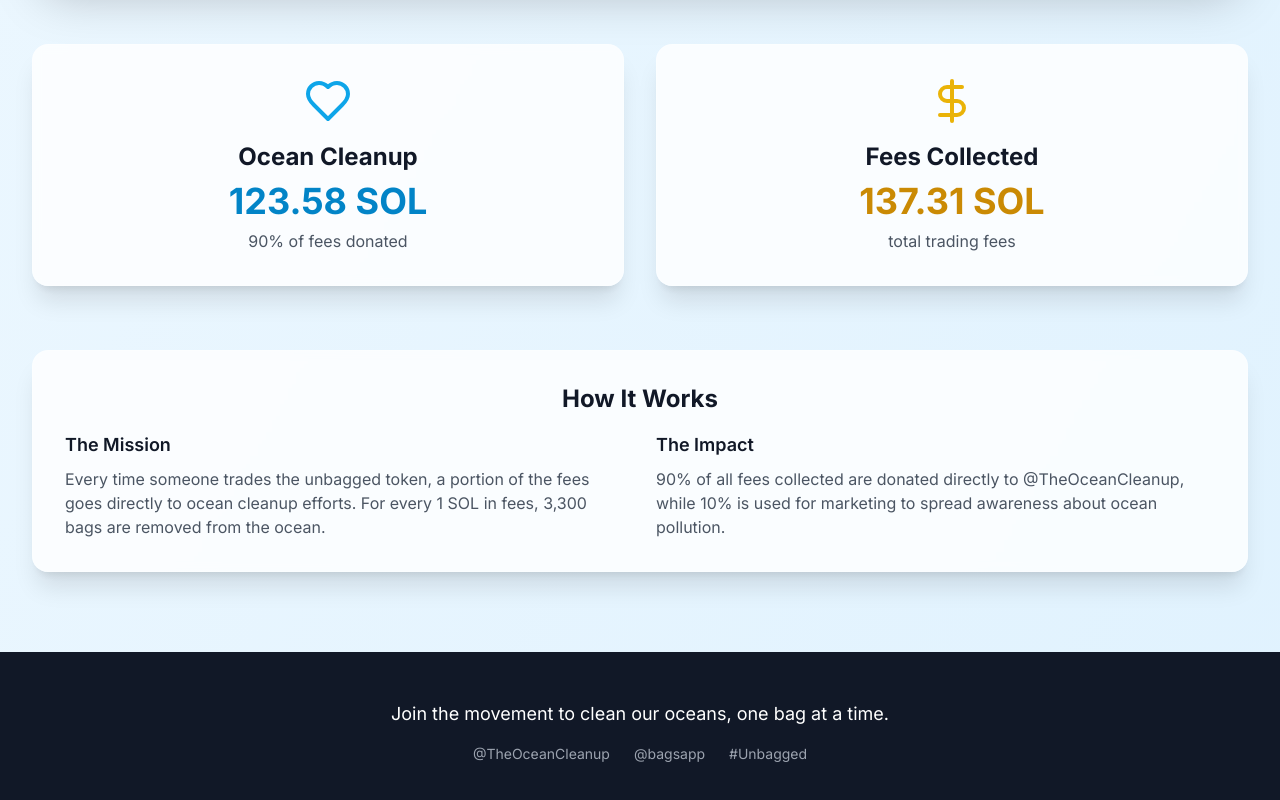
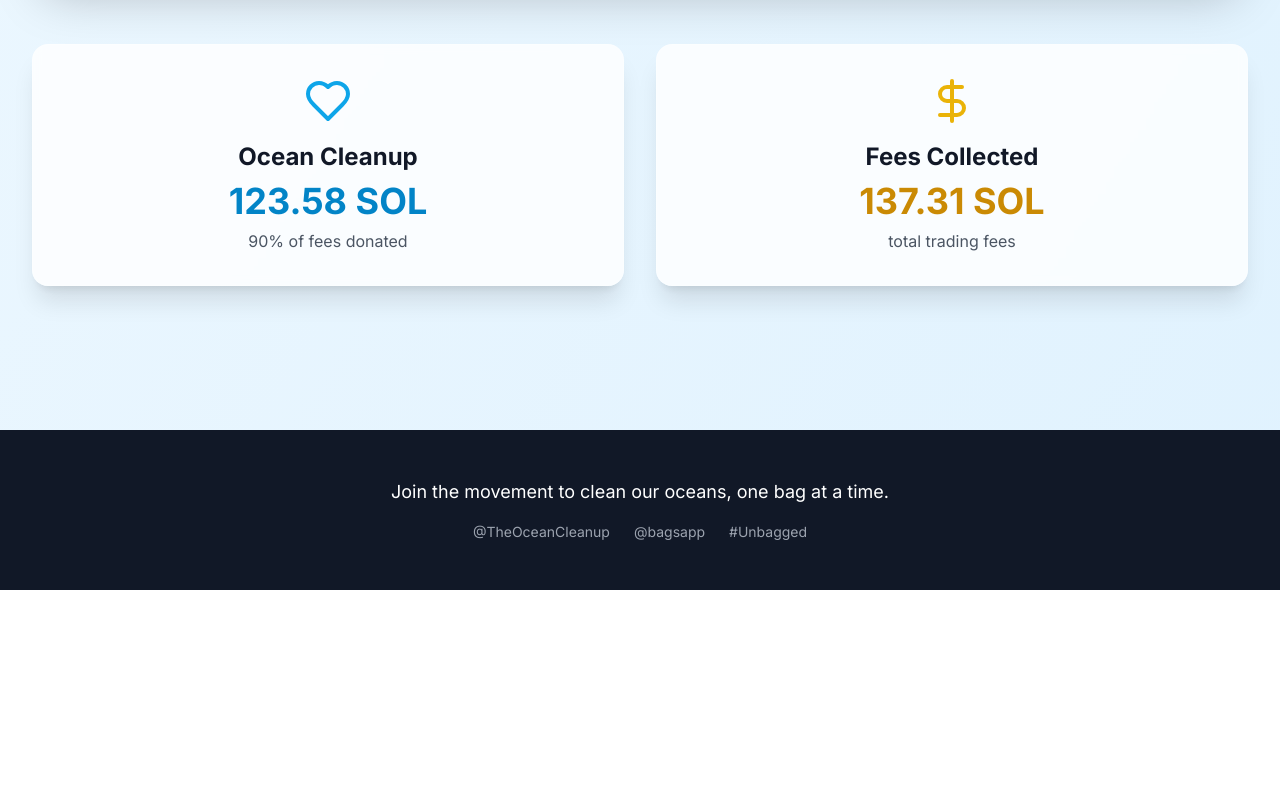
Before and after one commit to cougtrades/unbagged, a Next.js app: page / in a window 1280 px wide. Shown: the part 1446-2246 px from the top of the page. After the commit the page ends 2036 px from the top, so only its background shows below. Built offline with nearby package versions, Linux system fonts and the light colour scheme.

Commit message:
Remove 'How It Works' section from main page

```diff
--- a/app/page.tsx
+++ b/app/page.tsx
@@ -273,33 +273,7 @@
 
         </div>
 
-        {/* Additional Info */}
-        <motion.div
-          initial={{ opacity: 0, y: 20 }}
-          animate={{ opacity: 1, y: 0 }}
-          transition={{ delay: 0.7 }}
-          className="text-center"
-        >
-          <div className="bg-white/80 backdrop-blur-sm rounded-2xl p-8 shadow-xl border border-white/20">
-            <h3 className="text-2xl font-bold text-gray-900 mb-4">How It Works</h3>
-            <div className="grid grid-cols-1 md:grid-cols-2 gap-8 text-left">
-              <div>
-                <h4 className="text-lg font-semibold text-gray-900 mb-2">The Mission</h4>
-                <p className="text-gray-600">
-                  Every time someone trades the unbagged token, a portion of the fees goes directly to ocean cleanup efforts.
-                  For every 1 SOL in fees, 3,300 bags are removed from the ocean.
-                </p>
-              </div>
-              <div>
-                <h4 className="text-lg font-semibold text-gray-900 mb-2">The Impact</h4>
-                <p className="text-gray-600">
-                  90% of all fees collected are donated directly to @TheOceanCleanup,
-                  while 10% is used for marketing to spread awareness about ocean pollution.
-                </p>
-              </div>
-            </div>
-          </div>
-        </motion.div>
+
       </div>
 
       {/* Footer */}
```
